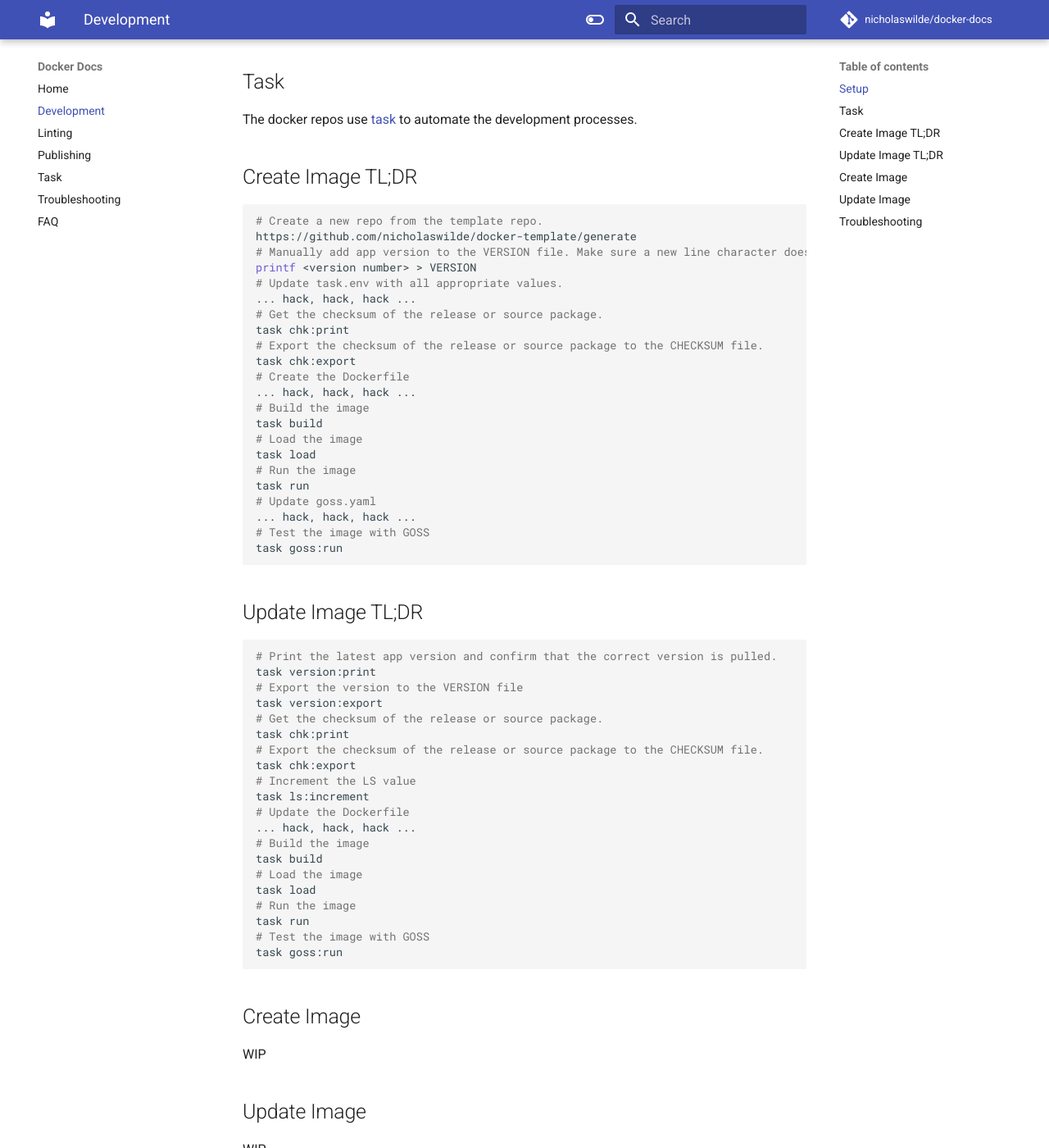
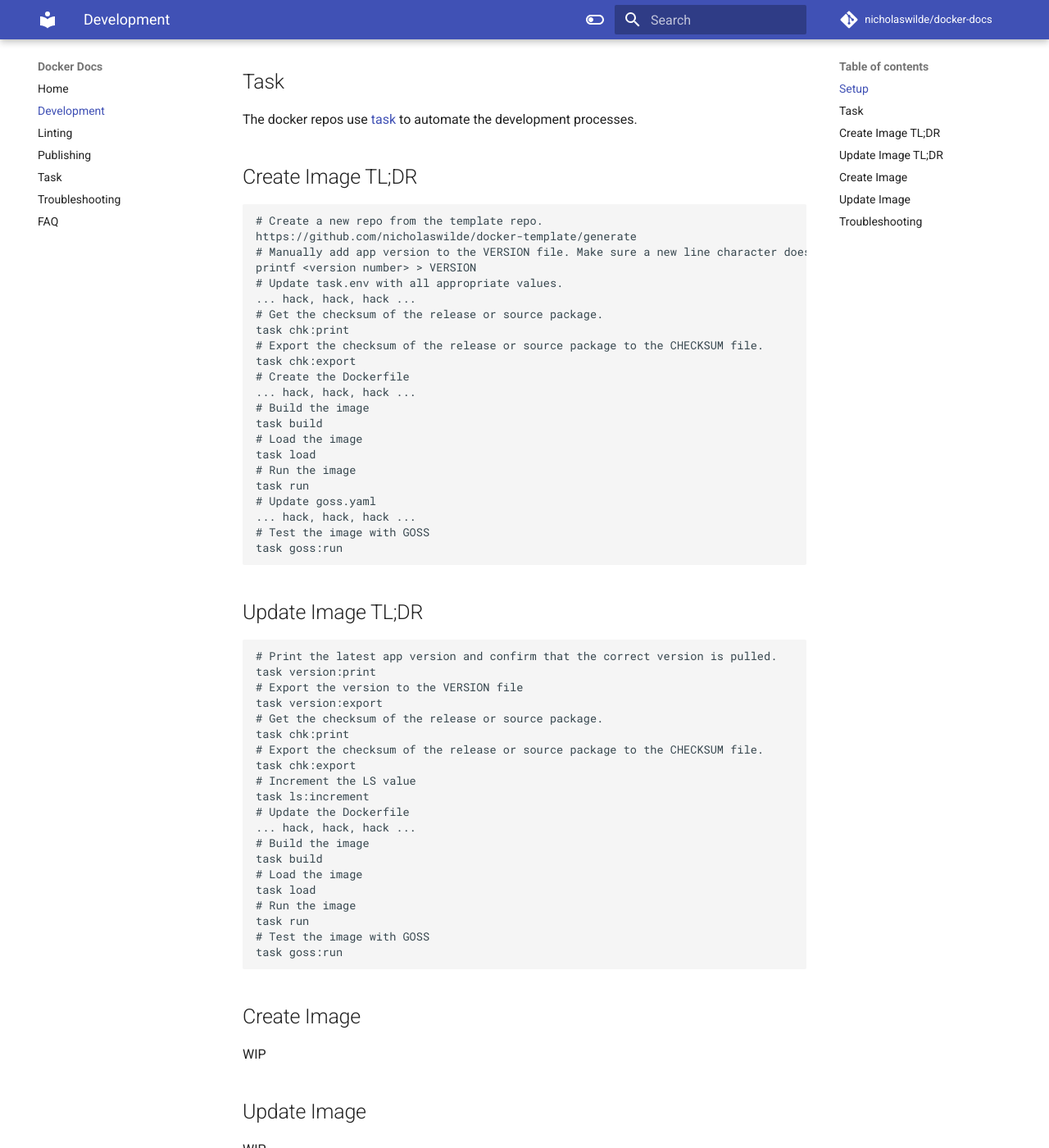
Before and after one commit to nicholaswilde/docker-docs, an MkDocs documentation site: the page built from docs/development.md, in a window 1280 px wide and 1400 px high, scrolled down 534 px. Shown: the whole window at 82% size. Built offline with MkDocs 1.6.1 and Material for MkDocs 9.7.7, drawn with Linux system fonts in a browser that asks for light colours; comment, search, counter and statistics services are not loaded; some of the changed text lies outside the part shown.

Commit message:
Update mkdocs.yml

```diff
--- a/mkdocs.yml
+++ b/mkdocs.yml
@@ -61,43 +61,3 @@
   - search
   - minify:
       minify_html: true
-
-# Extensions
-markdown_extensions:
-  - admonition
-  - abbr
-  - attr_list
-  - def_list
-  - footnotes
-  - meta
-  - md_in_html
-  - toc:
-      permalink: true
-  - pymdownx.arithmatex:
-      generic: true
-  - pymdownx.betterem:
-      smart_enable: all
-  - pymdownx.caret
-  - pymdownx.critic
-  - pymdownx.details
-  - pymdownx.emoji:
-      emoji_index: !!python/name:materialx.emoji.twemoji
-      emoji_generator: !!python/name:materialx.emoji.to_svg
-  - pymdownx.highlight
-  - pymdownx.inlinehilite
-  - pymdownx.keys
-  - pymdownx.magiclink:
-      repo_url_shorthand: true
-      user: nicholaswilde
-      repo: docker-docs
-  - pymdownx.mark
-  - pymdownx.smartsymbols
-  - pymdownx.superfences:
-      custom_fences:
-        - name: mermaid
-          class: mermaid-experimental
-          format: !!python/name:pymdownx.superfences.fence_code_format
-  - pymdownx.tabbed
-  - pymdownx.tasklist:
-      custom_checkbox: true
-  - pymdownx.tilde
```
